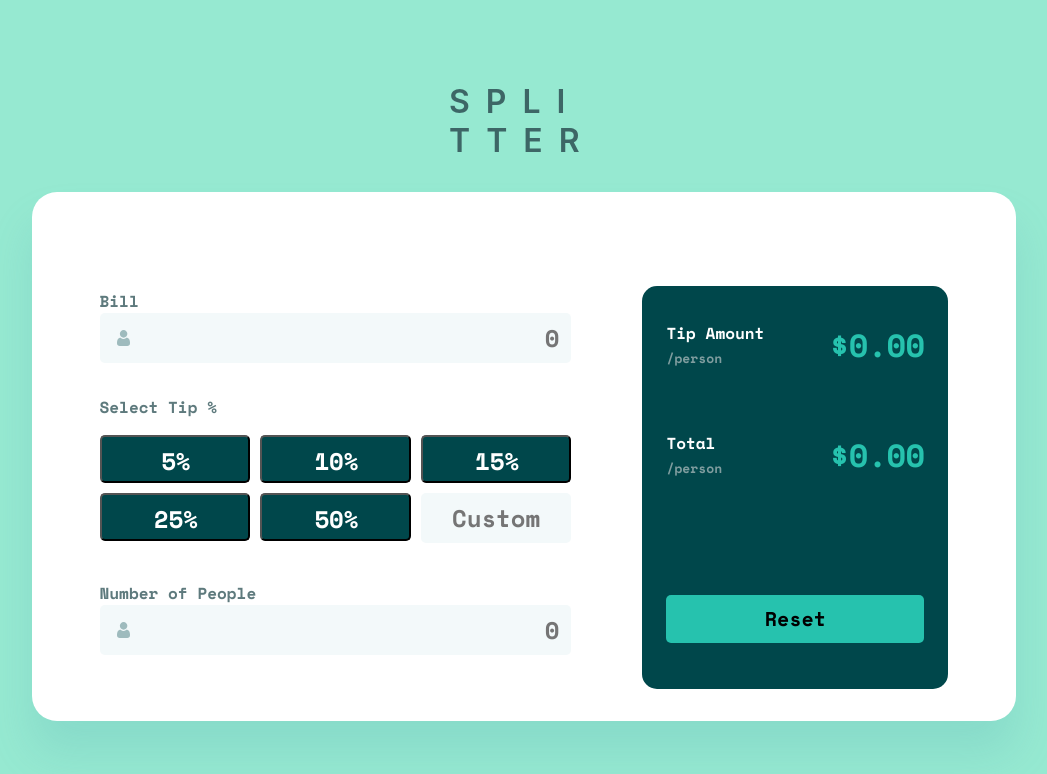
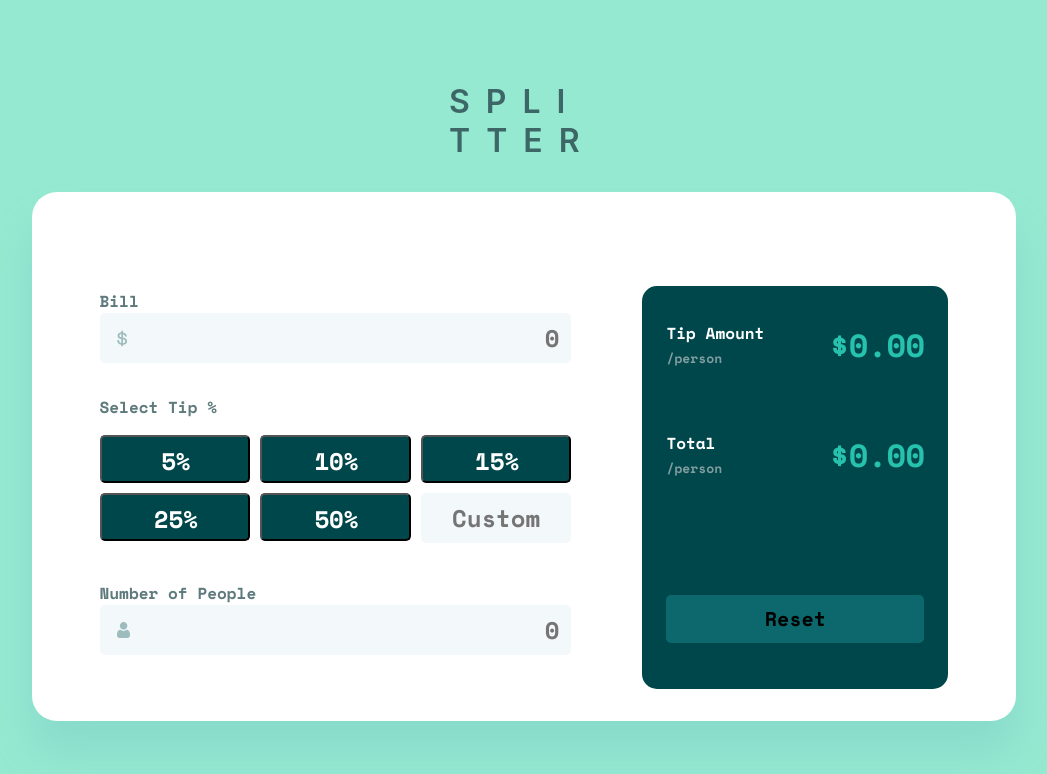
Before and after one commit to mikhita/tip-calculator-react, a React (Create React App) app in the folder tip-calculator/: page / in a window 1280 px wide. Shown: the top 774 px of the page, without its empty margins (116-1163 px from the left). Built offline with nearby package versions, Linux system fonts and the light colour scheme.

Commit message:
I complite hovers

```diff
--- a/tip-calculator/src/App.css
+++ b/tip-calculator/src/App.css
@@ -8,6 +8,7 @@
 }
 body{
   background-color: #96e9d1;
+  transition-duration: 1s;
 }
 
 .splitter{
--- a/tip-calculator/src/components/Component.css
+++ b/tip-calculator/src/components/Component.css
@@ -1,6 +1,6 @@
 #inputBill{
     background: #F3F9FA;
-    background-image: url(../components/assets/icon-person.svg);
+    background-image: url(../components/assets/icon-dollar.svg);
     background-repeat: no-repeat;
     background-position-x:17px;
     background-position-y:17px;
@@ -18,6 +18,11 @@
     border: none;
     outline-color:#26C2AE;
 
+
+}
+#inputBill:hover{
+    cursor: pointer;
+    border: 2px solid #26C2AE;
 }
 input::-webkit-outer-spin-button,
         input::-webkit-inner-spin-button {
@@ -37,3 +42,8 @@ input::-webkit-outer-spin-button,
     text-align: left;
 
 }
+@media only screen and (min-width: 950px) {
+    #inputBill{
+        padding-left: 35px;
+    }
+}
--- a/tip-calculator/src/components/MainDiv.js
+++ b/tip-calculator/src/components/MainDiv.js
@@ -48,6 +48,8 @@ const MainDivs = styled.div`
     justify-content: space-around;
     border-radius: 25px;
     margin: 0%;
+
+
   }
 `;
 const WhiteSide = styled.div`
@@ -80,7 +82,7 @@ const GreenSide = styled.div`
 const ResetB = styled.button`
         margin-top: 32px;
         width: -webkit-fill-available;
-        background: #26C2AE;
+        background: #0D686D;
         border-radius: 5px;
         height: 48px;
         border: none;
@@ -90,8 +92,11 @@ const ResetB = styled.button`
         line-height: 30px;
         letter-spacing: 0px;
         text-align: center;
-
+        &:hover {
+            cursor: pointer;
+            background: #9FE8DF;;
+        }
         @media (min-width: 950px) {
-        margin-top: 100px;
+            margin-top: 100px;
         }
 `;
--- a/tip-calculator/src/components/NumberOfPeople.js
+++ b/tip-calculator/src/components/NumberOfPeople.js
@@ -45,5 +45,13 @@ const Input = styled.input`
         letter-spacing: 0px;
         border: none;
         outline-color:#26C2AE;
+        &:hover{
+            cursor: pointer;
+            border: 2px solid #26C2AE;
+        }
+        @media  (min-width: 950px) {
 
+            padding-left: 35px;
+
+        }
 `
--- a/tip-calculator/src/components/SelectInputs.js
+++ b/tip-calculator/src/components/SelectInputs.js
@@ -41,8 +41,14 @@ const InputsDiv = styled.div`
         text-align: center;
         outline:none;
         -webkit-appearance: none;
+        :hover {
+          cursor: pointer;
+          background-color: #9FE8DF;
+          color:black;
+          border: none;
+        }
+    }
 
-    }
 `;
 
 const Input = styled.input`
@@ -60,4 +66,8 @@ const Input = styled.input`
         line-height: 36px;
         letter-spacing: 0px;
         text-align: center;
+        &:hover{
+          cursor: pointer;
+          border: 1px solid #26C2AE;
+        }
 `;
```
Also changed, not shown: tip-calculator/src/components/assets/SPLITTER.png (deleted).
